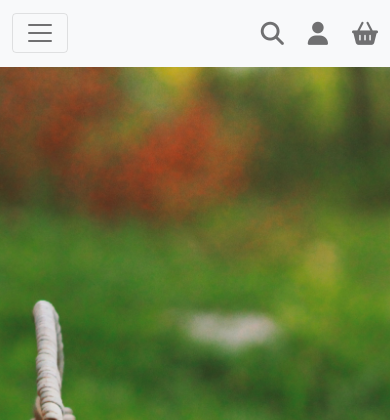
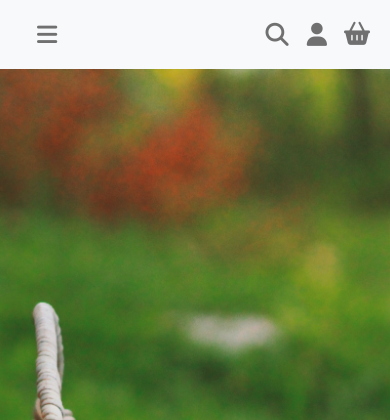
Before and after one commit to oisintohak/Farm-To-Fork, a Django app: page / in a window 390 px wide. Shown: the top 420 px of the page. Run offline with Django 3.2, Linux system fonts and the light colour scheme; some libraries are stand-ins or nearby versions; some web fonts are replaced.

Commit message:
make main nav responsive

```diff
--- a/home/templates/home/index.html
+++ b/home/templates/home/index.html
@@ -2,6 +2,8 @@
     <main class="home-banner d-flex flex-column justify-content-center align-items-center">
         <header class="">
             <h4 class="text-white">Welcome to Farm to Fork</h4>
+
+
         </header>
     </main>
 {% endblock %}
--- a/static/css/style.css
+++ b/static/css/style.css
@@ -9,7 +9,7 @@
 
 /* NAVBAR */
 .search-dropdown-form {
-    min-width: 20em;
+    min-width: 12em;
 }
 
 .home-banner {
--- a/templates/base.html
+++ b/templates/base.html
@@ -38,25 +38,70 @@
 
 <body>
     <div class="page-container mh-100vh d-flex flex-column justify-content-between">
-    <nav class="navbar navbar-expand-lg navbar-light bg-light">
+        <nav id="main-nav" class="navbar navbar-expand navbar-light bg-light">
             <div class="container-fluid">
-            <button class="navbar-toggler" type="button" data-bs-toggle="collapse"
-                data-bs-target="#navbarSupportedContent" aria-controls="navbarSupportedContent" aria-expanded="false"
-                aria-label="Toggle navigation">
-                <span class="navbar-toggler-icon"></span>
+                <ul class="navbar-nav w-100 d-none d-lg-flex me-auto mb-2 mb-lg-0">
+                    <li class="nav-item">
+                        <a class="nav-link active" aria-current="page" href="{% url 'home' %}">Home</a>
+                    </li>
+                    <li class="nav-item">
+                        <a class="nav-link" href="{% url 'farmer-map' %}">Farmer Map</a>
+                    </li>
+                    <li class="nav-item">
+                        <a class="nav-link" href="{% url 'farmer-list' %}">Farmer List</a>
+                    </li>
+                    <li class="nav-item">
+                        <a class="nav-link" aria-current="page" href="{% url 'product-list' %}">Product List</a>
+                    </li>
+                    {% if request.user|has_group:'Farmers' %}
+                    <li class="nav-item">
+                        <a class="nav-link" aria-current="page" href="{% url 'product-create' %}">Create Product</a>
+                    </li>
+                    {% endif %}
+                </ul>
+                <ul class="navbar-nav w-100">
+                    <li class="nav-item me-auto d-lg-none">
+                        <div class="dropdown">
+                            <button class="btn nav-link fs-3 px-4" type="button" id="navMenuDropdown"
+                                data-bs-toggle="dropdown" aria-expanded="false">
+                                <i class="fas fa-bars"></i>
                             </button>
-            <ul class="navbar-nav d-flex flex-row">
-                <li class="nav-item">
+                            <ul class="dropdown-menu dropdown-menu-start position-absolute"
+                                aria-labelledby="navMenuDropdown">
+                                <li class="dropdown-item">
+                                    <a class="nav-link active" aria-current="page" href="{% url 'home' %}">Home</a>
+                                </li>
+                                <li class="dropdown-item">
+                                    <a class="nav-link" href="{% url 'farmer-map' %}">Farmer Map</a>
+                                </li>
+                                <li class="dropdown-item">
+                                    <a class="nav-link" href="{% url 'farmer-list' %}">Farmer List</a>
+                                </li>
+                                <li class="dropdown-item">
+                                    <a class="nav-link" aria-current="page" href="{% url 'product-list' %}">Product
+                                        List</a>
+                                </li>
+                                {% if request.user|has_group:'Farmers' %}
+                                <li class="dropdown-item">
+                                    <a class="nav-link" aria-current="page" href="{% url 'product-create' %}">Create
+                                        Product</a>
+                                </li>
+                                {% endif %}
+                            </ul>
+                        </div>
+                    </li>
+                    <li class="ms-auto nav-item">
                         <div class="dropdown">
-                        <a class="nav-link fs-3" href="#" id="searchDropdown" role="button" data-bs-toggle="dropdown"
-                            aria-expanded="false">
+                            <button class="btn nav-link fs-3" type="button" id="searchDropdown"
+                                data-bs-toggle="dropdown" aria-expanded="false" data-bs-toggle="dropdown" aria-expanded="false" data-bs-reference="parent">
                                 <i class="fas fa-search"></i>
-                        </a>
-                        <div class="dropdown-menu dropdown-menu-end position-absolute p-0" aria-labelledby="searchDropdown">
+                            </button>
+                            <div class="dropdown-menu dropdown-menu-end position-absolute p-0"
+                                aria-labelledby="searchDropdown">
                                 <form class="search-dropdown-form p-2">
                                     <div class="input-group">
-                                    <input type="search" class="form-control" placeholder="Search" aria-label="Search"
-                                        aria-describedby="search-button">
+                                        <input type="search" class="form-control search-input" placeholder="Search"
+                                            aria-label="Search" aria-describedby="search-button">
                                         <button class="btn btn-outline-secondary" type="submit"
                                             id="search-button">Search</button>
                                     </div>
@@ -65,10 +110,10 @@
                         </div>
                     </li>
                     <li class="nav-item dropdown">
-                    <a class="nav-link fs-3 px-4" href="#" id="accountDropdown" role="button" data-bs-toggle="dropdown"
-                        aria-expanded="false">
+                        <button class="btn nav-link fs-3" type="button" id="accountDropdown"
+                            data-bs-toggle="dropdown" aria-expanded="false">
                             <i class="fas fa-user"></i>
-                    </a>
+                        </button>
                         <ul class="dropdown-menu dropdown-menu-end position-absolute" aria-labelledby="accountDropdown">
                             {% if request.user.is_authenticated %}
                             <li class="dropdown-item">
@@ -90,6 +135,7 @@
                             {% endif %}
                         </ul>
                     </li>
+
                     <a class="nav-link fs-3" href="{% url 'cart' %}">
                         <i class="fas fa-shopping-basket"></i>
                         {% if total %}
@@ -99,27 +145,7 @@
                         {% endif %}
                     </a>
                 </ul>
-            <div class="collapse navbar-collapse" id="navbarSupportedContent">
-                <ul class="navbar-nav me-auto mb-2 mb-lg-0">
-                    <li class="nav-item">
-                        <a class="nav-link active" aria-current="page" href="{% url 'home' %}">Home</a>
-                    </li>
-                    <li class="nav-item">
-                        <a class="nav-link" href="{% url 'farmer-map' %}">Farmer Map</a>
-                    </li>
-                    <li class="nav-item">
-                        <a class="nav-link" href="{% url 'farmer-list' %}">Farmer List</a>
-                    </li>
-                    <li class="nav-item">
-                        <a class="nav-link" aria-current="page" href="{% url 'product-list' %}">Product List</a>
-                    </li>
-                    {% if request.user|has_group:'Farmers' %}
-                    <li class="nav-item">
-                        <a class="nav-link" aria-current="page" href="{% url 'product-create' %}">Create Product</a>
-                    </li>
-                    {% endif %}
-                </ul>
-            </div>
+
 
             </div>
         </nav>
```
Lines whose indentation alone changed are shown as unchanged.
